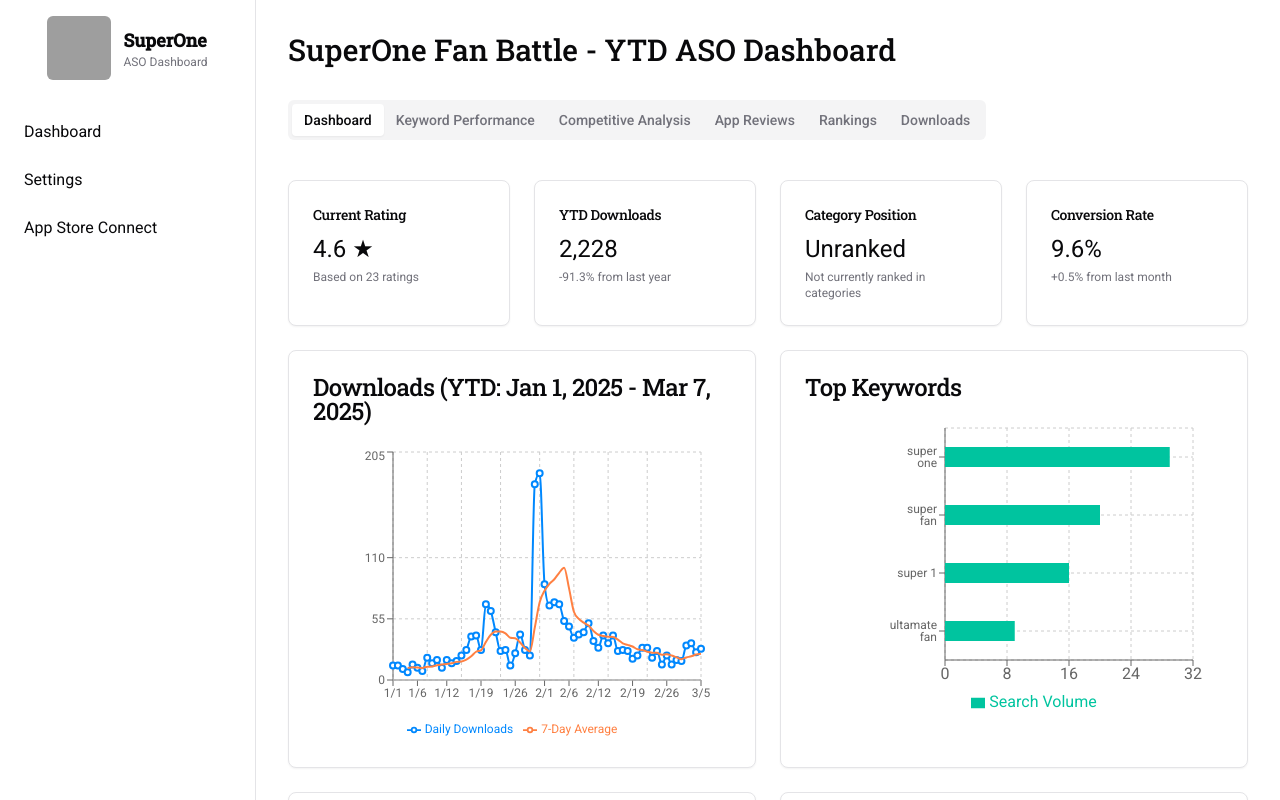
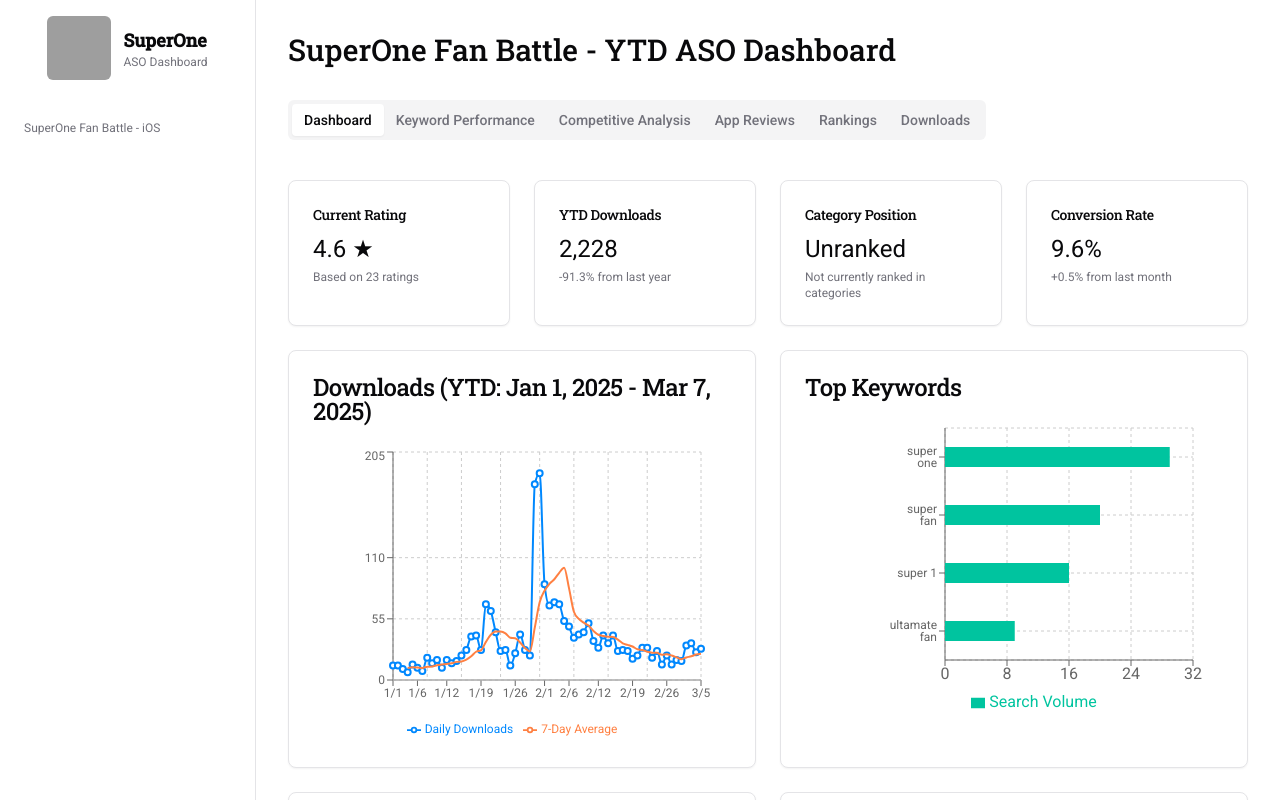
Before and after one commit to robertredbox/superone-aso-dashboard, a Next.js app: page / in a window 1280 px wide. Shown: the top 800 px of the page. Built offline with nearby package versions, Linux system fonts and the light colour scheme; grey boxes are pictures that could not be loaded.

Commit message:
Remove redundant navigation links from side nav

```diff
--- a/src/components/side-nav.tsx
+++ b/src/components/side-nav.tsx
@@ -18,17 +18,12 @@
         </div>
       </div>
 
-      <nav className="space-y-2 flex-1">
-        <Link href="/" className="block p-2 hover:bg-accent rounded-md">
-          Dashboard
-        </Link>
-        <Link href="/" className="block p-2 hover:bg-accent rounded-md">
-          Settings
-        </Link>
-        <Link href="/" className="block p-2 hover:bg-accent rounded-md">
-          App Store Connect
-        </Link>
-      </nav>
+      {/* Removed redundant navigation links */}
+      <div className="flex-1">
+        <div className="text-xs text-muted-foreground mt-2 mb-4 px-2">
+          SuperOne Fan Battle - iOS
+        </div>
+      </div>
 
       <div className="mt-auto pt-4 border-t flex items-center justify-between">
         <span className="text-xs text-muted-foreground">v1.0.0</span>
```
